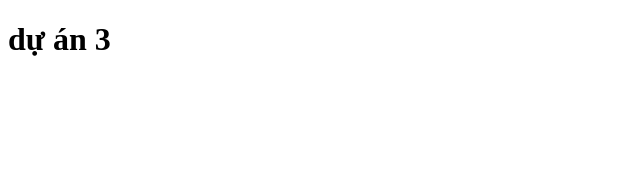
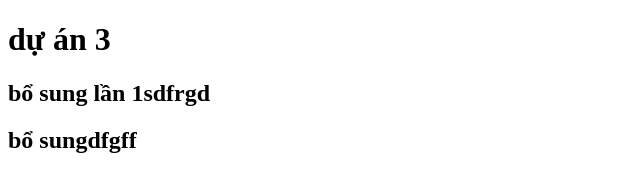
Before and after one commit to conghung205/duan3, a plain HTML site: page index.html in a window 1280 px wide. Shown: the whole page, without its empty margins (0-640 px from the left). Drawn offline with Linux system fonts and the light colour scheme.

Commit message:
thay đổi lần 1

```diff
--- a/index.html
+++ b/index.html
@@ -7,5 +7,7 @@
 </head>
 <body>
     <h1>dự án 3</h1>
+    <h2>bổ sung lần 1sdfrgd</h2>
+    <h2>bổ sungdfgff</h2>
 </body>
 </html>
```
